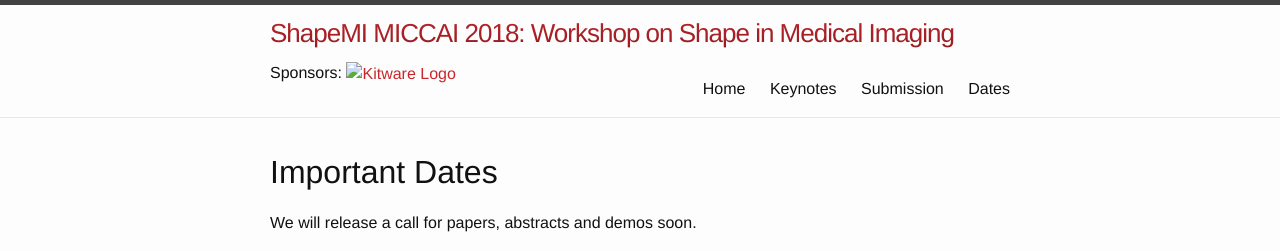
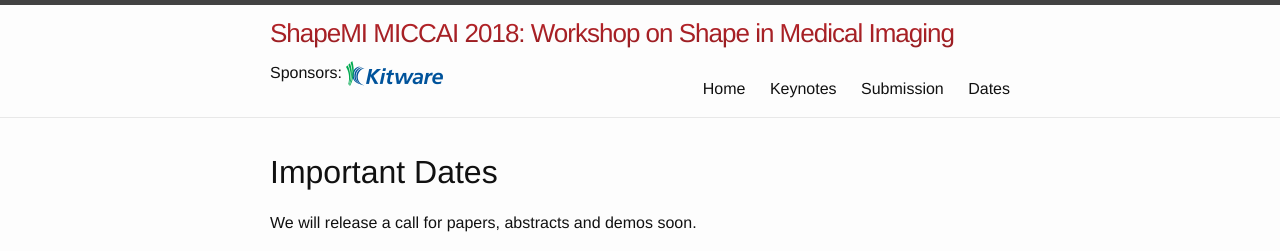
Before and after one commit to shapemi/shapemi2020, a Jekyll site: the page built from dates/index.md, in a window 1280 px wide. Shown: the top 251 px of the page. Built offline with Jekyll 4.4.1, drawn with Linux system fonts in a browser that asks for light colours.

Commit message:
Update header.html

```diff
--- a/_includes/header.html
+++ b/_includes/header.html
@@ -6,7 +6,7 @@
   -webkit-background-clip: text;
   -webkit-text-fill-color: transparent;">{{ site.title }}: {{ site.description }}</a>
 
-     Sponsors: <a href="https://www.kitware.com/"><img src="images/kitware.png" alt="Kitware Logo"></a>
+     Sponsors: <a href="https://www.kitware.com/"><img src="/images/kitware.png" alt="Kitware Logo"></a>
 
     <nav class="site-nav">
       <a href="#" class="menu-icon">
```
